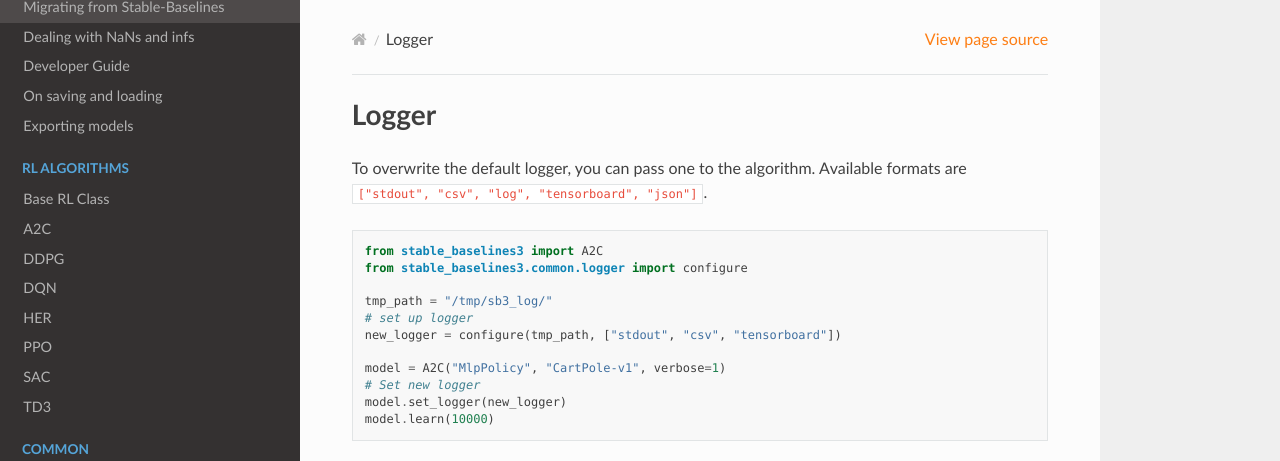
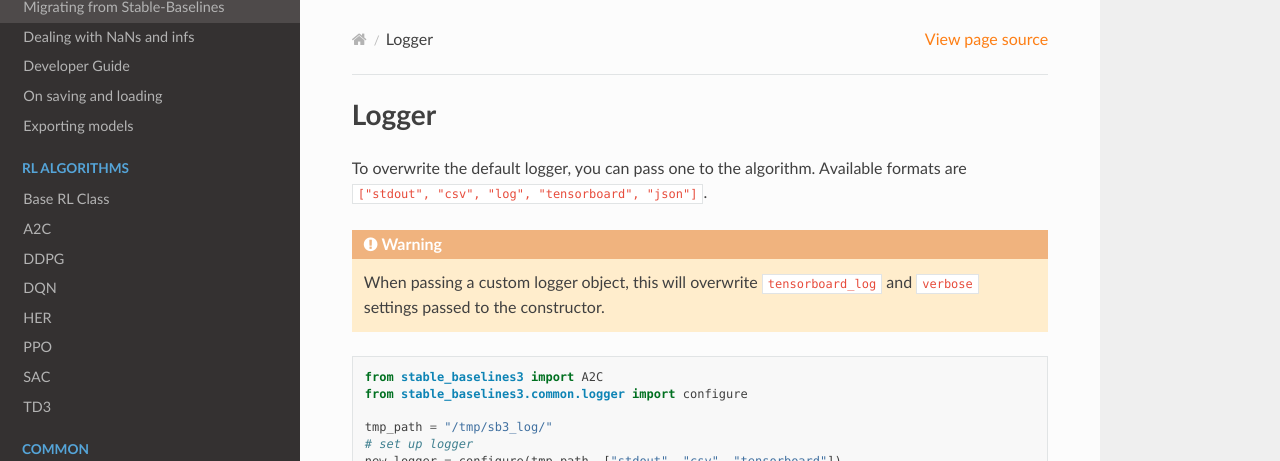
Before and after one commit to DLR-RM/stable-baselines3, a Sphinx documentation site: the page built from docs/common/logger.rst, in a window 1280 px wide, cut to the strip 0-461 px from the top of the page. Built offline with Sphinx 7.4.7 and the Read the Docs theme 2.0.0, drawn with Linux system fonts in a browser that asks for light colours.

Commit message:
Add warning

```diff
--- a/docs/common/logger.rst
+++ b/docs/common/logger.rst
@@ -5,6 +5,14 @@ Logger
 
 To overwrite the default logger, you can pass one to the algorithm.
 Available formats are ``["stdout", "csv", "log", "tensorboard", "json"]``.
+
+
+.. warning::
+
+  When passing a custom logger object,
+  this will overwrite ``tensorboard_log`` and ``verbose`` settings
+  passed to the constructor.
+
 
 .. code-block:: python
 
```
Also changed, not shown: 1 other file.
